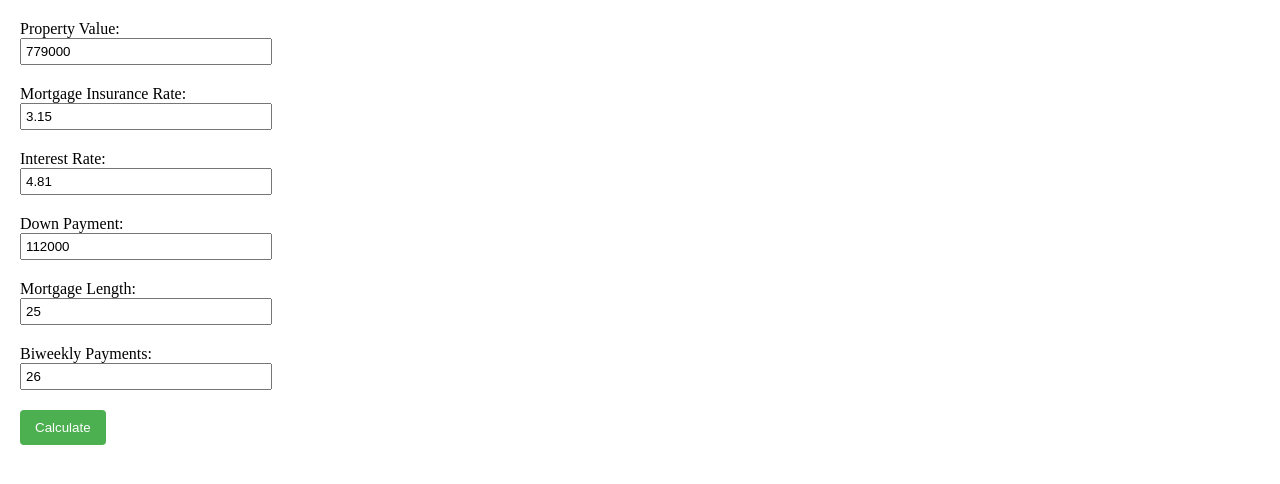
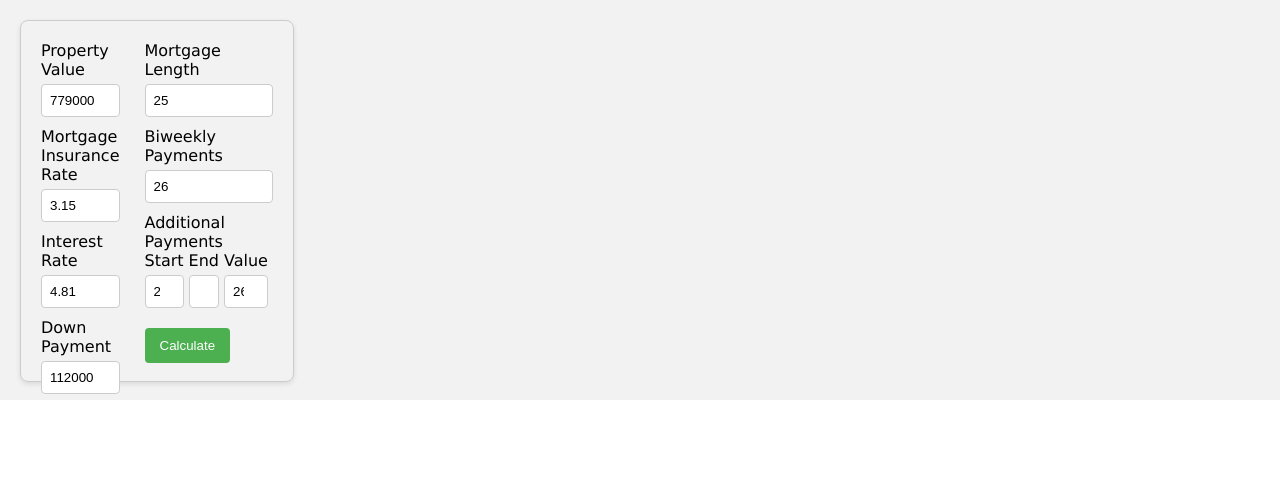
Before and after one commit to CaBraTec/MortgageCalculator, a React (Create React App) app: page / in a window 1280 px wide. Shown: the top 484 px of the page. Built offline with nearby package versions, Linux system fonts and the light colour scheme.

Commit message:
improve UI and add insights

```diff
--- a/package.json
+++ b/package.json
@@ -3,6 +3,8 @@
   "version": "0.1.0",
   "private": true,
   "dependencies": {
+    "@fortawesome/free-solid-svg-icons": "^6.5.1",
+    "@fortawesome/react-fontawesome": "^0.2.0",
     "@testing-library/jest-dom": "^5.17.0",
     "@testing-library/react": "^13.4.0",
     "@testing-library/user-event": "^13.5.0",
--- a/src/App.css
+++ b/src/App.css
@@ -3,6 +3,7 @@ body, html {
   padding: 0;
   height: 100%;
   overflow: hidden;
+  font-family: Verdana, Geneva, Tahoma, sans-serif;
 }
 
 .app {
@@ -14,25 +15,26 @@ body, html {
 
 .top-container {
   display: flex;
-  flex-direction: row;
-  height: 50%;
-  width: 100%;
+  background-color: #f2f2f2;
+  height: 45%;
+  padding: 20px;
+}
+
+.form-container {
+  flex: 1;
+  margin-bottom: 20px;
+}
+
+.table-container {
+  flex: 2;
+  margin-left: 20px;
+}
+
+.notes-container {
+  flex: 2;
+  margin-left: 20px;
 }
 
 .bottom-container {
   display: flex;
-  flex-direction: row;
-  width: 100%;
-  height: 50%;
 }
-
-.form-container {
-  flex: 1;
-  padding: 20px;
-}
-
-.table-container {
-  flex: 4;
-  padding: 20px;
-  overflow: scroll;
-}
--- a/src/App.tsx
+++ b/src/App.tsx
@@ -5,12 +5,15 @@ import { calculateMortgagePayments } from './utils/mortgageCalculator';
 import './App.css';
 import PaymentsTable from './components/PaymentsTable/PaymentsTable';
 import PaymentsGraph from './components/PaymentsGraph/PaymentsGraph';
+import Notes from './components/Notes/Notes';
 
 const App: React.FC = () => {
   const [mortgagePayments, setMortgagePayments] = useState<MortgagePayments | null>(null);
+  const [mortgageInfo, setMortgageInfo] = useState<MortgageInformation | null>(null);
 
   const handleCalculate = (inputData: MortgageInformation) => {
     const calculatedData = calculateMortgagePayments(inputData);
+    setMortgageInfo(inputData);
     setMortgagePayments(calculatedData);
   };
 
@@ -25,6 +28,11 @@ const App: React.FC = () => {
             <PaymentsTable payments={mortgagePayments.payments} />
           )}
         </div>
+        <div className='notes-container'>
+          {mortgagePayments && mortgageInfo && (
+            <Notes mortgageInfo={mortgageInfo} mortgagePayments={mortgagePayments} />
+          )}
+        </div>
       </div>
       <div className="bottom-container">
         {mortgagePayments && (
--- a/src/components/InputForm/InputForm.css
+++ b/src/components/InputForm/InputForm.css
@@ -1,24 +1,54 @@
 .input-form {
-  max-width: 300px;
-  margin: auto;
+  display: flex;
+  max-width: 400px;
+  margin: 0 auto;
+  padding: 20px 20px 0 20px;
+  border: 1px solid #ccc;
+  border-radius: 8px;
+  box-shadow: 0 2px 5px rgba(0, 0, 0, 0.1);
+  height: calc(100%);
 }
 
 label {
   display: block;
-  margin-bottom: 4px;
-}
-
-input {
-  width: 100%;
-  padding: 4px;
-  margin-bottom: 16px;
+  margin-bottom: 10px;
 }
 
 button {
   background-color: #4caf50;
-  color: white;
+  color: #fff;
   padding: 10px 15px;
   border: none;
   border-radius: 4px;
   cursor: pointer;
 }
+
+button:hover {
+  background-color: #45a049;
+}
+
+input {
+  width: 100%;
+  padding: 8px;
+  margin-top: 5px;
+  box-sizing: border-box;
+  border: 1px solid #ccc;
+  border-radius: 4px;
+}
+
+input[type="number"] {
+  -moz-appearance: textfield; /* Firefox */
+  appearance: textfield; /* other browsers */
+}
+
+.section-1 {
+  margin-right: 25px;
+}
+
+.additional-payments {
+  display: flex;
+}
+
+.additional-payments label {
+  margin-right: 5px;
+}
--- a/src/components/InputForm/InputForm.tsx
+++ b/src/components/InputForm/InputForm.tsx
@@ -40,33 +40,56 @@ const InputForm: React.FC<InputFormProps> = ({ onCalculate }) => {
   };
 
   return (
+    <>
       <form className="input-form" onSubmit={handleSubmit}>
+        <div className='section-1'>
           <label>
-        Property Value:
+            Property Value
             <input type="number" name="propertyValue" value={formData.propertyValue} onChange={handleChange} />
           </label>
           <label>
-        Mortgage Insurance Rate:
+            Mortgage Insurance Rate
             <input type="number" name="mortgageInsuranceRate" value={formData.mortgageInsuranceRate} onChange={handleChange} />
           </label>
           <label>
-        Interest Rate:
+            Interest Rate
             <input type="number" name="interestRate" value={formData.interestRate} onChange={handleChange} />
           </label>
           <label>
-        Down Payment:
+            Down Payment
             <input type="number" name="downPayment" value={formData.downPayment} onChange={handleChange} />
           </label>
+        </div>
+        <div className='section-2'>
           <label>
-        Mortgage Length:
+            Mortgage Length
             <input type="number" name="mortgageLength" value={formData.mortgageLength} onChange={handleChange} />
           </label>
           <label>
-        Biweekly Payments:
+            Biweekly Payments
             <input type="number" name="biweeklyPayments" value={formData.biweeklyPayments} onChange={handleChange} />
           </label>
+          <label>
+            Additional Payments
+            <div className='additional-payments'>
+              <label>
+                Start
+                <input type="number" name="additionalPaymentStart" value={formData.biweeklyPayments} />
+              </label>
+              <label>
+                End
+                <input type="number" name="additionalPaymentEnd" value={formData.biweeklyPayments} />
+              </label>
+              <label>
+                Value
+                <input type="number" name="additionalPaymentValue" value={formData.biweeklyPayments} />
+              </label>
+            </div>
+          </label>
           <button type="submit">Calculate</button>
+        </div>
       </form>
+    </>
   );
 };
 
--- /dev/null
+++ b/src/components/Note/Note.css
@@ -0,0 +1,13 @@
+.note {
+    display: flex;
+    overflow: auto;
+    border: 1px solid #ccc;
+    border-radius: 8px;
+    box-shadow: 0 2px 5px rgba(0, 0, 0, 0.1);
+    padding: 10px;
+    margin-bottom: 15px;
+}
+
+.icon {
+    margin-right: 5px;
+}
--- /dev/null
+++ b/src/components/Note/Note.tsx
@@ -0,0 +1,24 @@
+import React from "react";
+import './Note.css';
+import { FontAwesomeIcon } from '@fortawesome/react-fontawesome';
+import { faInfoCircle } from '@fortawesome/free-solid-svg-icons';
+
+interface NoteProps {
+    message: string;
+}
+
+const Note: React.FC<NoteProps> = (noteProps: NoteProps) => {
+
+    return (
+        <div className="note">
+            <div className="icon">
+                <FontAwesomeIcon icon={faInfoCircle} className="icon" />
+            </div>
+            <div className="message">
+                {noteProps.message}
+            </div>
+        </div>
+    )
+}
+
+export default Note;
--- /dev/null
+++ b/src/components/Notes/Notes.css
@@ -0,0 +1,12 @@
+.notes {
+    max-height: 100%;
+    overflow: auto;
+    border: 1px solid #ccc;
+    border-radius: 8px;
+    box-shadow: 0 2px 5px rgba(0, 0, 0, 0.1);
+    padding: 0 10px 0 10px;
+}
+
+.title {
+    font-family: Verdana, Geneva, Tahoma, sans-serif;
+}
--- /dev/null
+++ b/src/components/Notes/Notes.tsx
@@ -0,0 +1,63 @@
+import React from "react";
+import { MortgageInformation, MortgagePayments } from "../../types/MortgageTypes";
+import './Notes.css';
+import Note from "../Note/Note";
+import { faInfoCircle } from "@fortawesome/free-solid-svg-icons";
+
+interface NotesProps {
+    mortgageInfo: MortgageInformation;
+    mortgagePayments: MortgagePayments;
+}
+
+const Notes: React.FC<NotesProps> = (notesProps: NotesProps) => {
+
+    const notes = [
+        {
+            message: `Without any additional payment, your mortgage will finish in approximately ${(notesProps.mortgagePayments.payments.length / 26).toFixed(0)} years.`,
+            icon: faInfoCircle
+        },
+        {
+            message: `Without any additional payment, your mortgage will finish in approximately ${(notesProps.mortgagePayments.payments.length / 26).toFixed(0)} years.`,
+            icon: faInfoCircle
+        },
+        {
+            message: `Without any additional payment, your mortgage will finish in approximately ${(notesProps.mortgagePayments.payments.length / 26).toFixed(0)} years.`,
+            icon: faInfoCircle
+        },
+        {
+            message: `Without any additional payment, your mortgage will finish in approximately ${(notesProps.mortgagePayments.payments.length / 26).toFixed(0)} years.`,
+            icon: faInfoCircle
+        },
+        {
+            message: `Without any additional payment, your mortgage will finish in approximately ${(notesProps.mortgagePayments.payments.length / 26).toFixed(0)} years.`,
+            icon: faInfoCircle
+        },
+        {
+            message: `Without any additional payment, your mortgage will finish in approximately ${(notesProps.mortgagePayments.payments.length / 26).toFixed(0)} years.`,
+            icon: faInfoCircle
+        },
+        {
+            message: `Without any additional payment, your mortgage will finish in approximately ${(notesProps.mortgagePayments.payments.length / 26).toFixed(0)} years.`,
+            icon: faInfoCircle
+        },
+        {
+            message: `Without any additional payment, your mortgage will finish in approximately ${(notesProps.mortgagePayments.payments.length / 26).toFixed(0)} years.`,
+            icon: faInfoCircle
+        },
+        {
+            message: `Blablabla.`,
+            icon: faInfoCircle
+        }
+    ];
+
+    return (
+        <div className="notes">
+            <p className="title">INSIGHTS</p>
+            {notes.map((note, key) => (
+                <Note message={note.message}/>
+            ))}
+        </div>
+    )
+}
+
+export default Notes;
--- a/src/components/PaymentsTable/PaymentsTable.css
+++ b/src/components/PaymentsTable/PaymentsTable.css
@@ -1,19 +1,29 @@
-table {
-    width: 100%;
-    border-collapse: collapse;
-    margin-top: 20px;
+.table {
+    max-height: 100%;
+    overflow: auto;
+    border: 1px solid #ccc;
+    border-radius: 8px;
+    box-shadow: 0 2px 5px rgba(0, 0, 0, 0.1);
 }
 
-th, td {
+.payments-table {
+    border-collapse: collapse;
+    width: 100%;
+}
+
+.payments-table td {
     border: 1px solid #ddd;
     padding: 8px;
     text-align: left;
 }
 
-th {
+.table-head {
+    position: sticky;
+    top: 0;
     background-color: #f2f2f2;
+    z-index: 1;
 }
 
 tr:hover {
-    background-color: #f5f5f5;
+    background-color: #afd3b5;
 }
--- a/src/components/PaymentsTable/PaymentsTable.tsx
+++ b/src/components/PaymentsTable/PaymentsTable.tsx
@@ -9,7 +9,9 @@ interface PaymentTableProps {
 const PaymentsTable: React.FC<PaymentTableProps> = (mortgagePayments: PaymentTableProps) => {
     let formatNumber = (number: number): string => number.toFixed(2).replace(/\B(?=(\d{3})+(?!\d))/g, ",");
     return (
+        <div className='table'>
             <table className='payments-table'>
+                <thead>
                     <tr className='table-head'>
                         <td>Payment Number</td>
                         <td>Interest</td>
@@ -17,6 +19,8 @@ const PaymentsTable: React.FC<PaymentTableProps> = (mortgagePayments: PaymentTab
                         <td>Total</td>
                         <td>Remaining Debt</td>
                     </tr>
+                </thead>
+                <tbody>
                     {mortgagePayments.payments.map((item, key) => (
                         <tr key={key}>
                         <td>{key+1}</td>
@@ -26,7 +30,9 @@ const PaymentsTable: React.FC<PaymentTableProps> = (mortgagePayments: PaymentTab
                         <td>${formatNumber(item.remainingDebt)}</td>
                         </tr>
                     ))}
+                </tbody>
             </table>
+        </div>
     )
 }
 
```
Also changed, not shown: 1 other file (tests, documents, lock files or other folders). Lines whose indentation alone changed are shown as unchanged.
